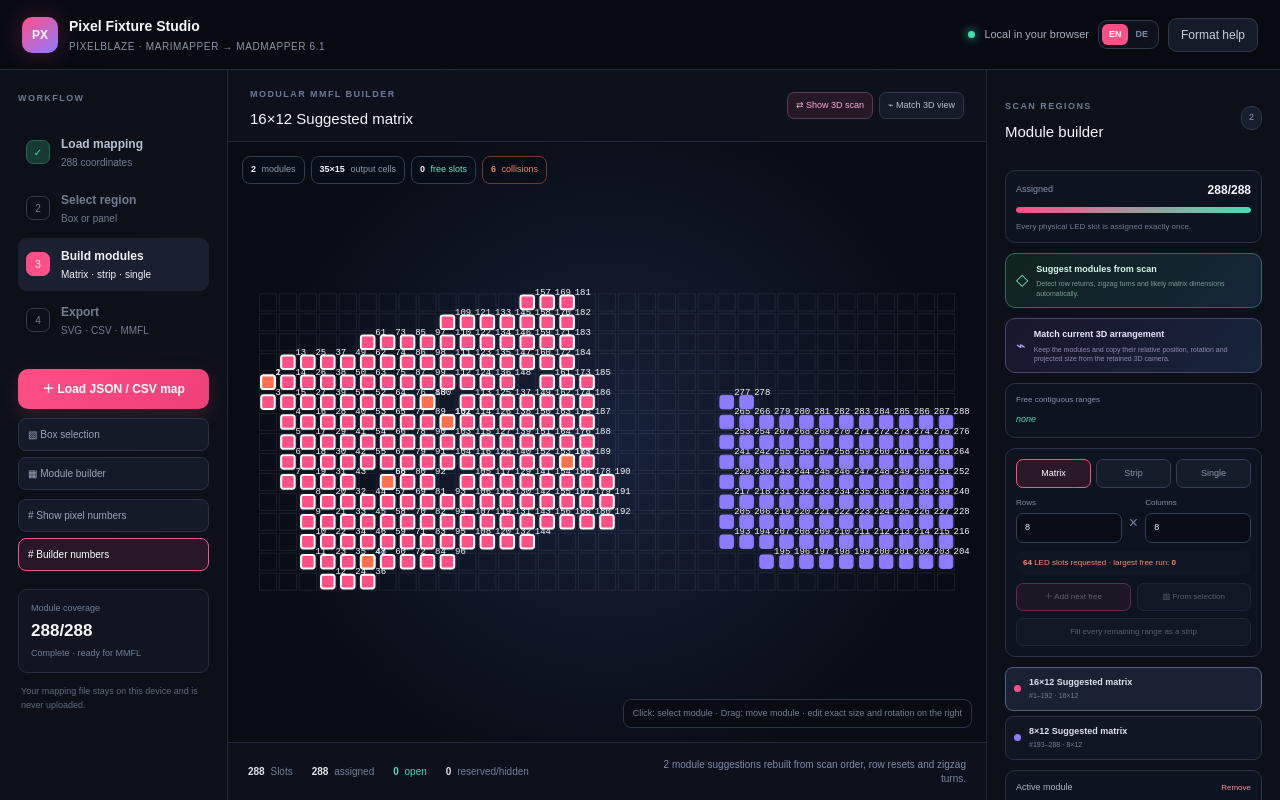
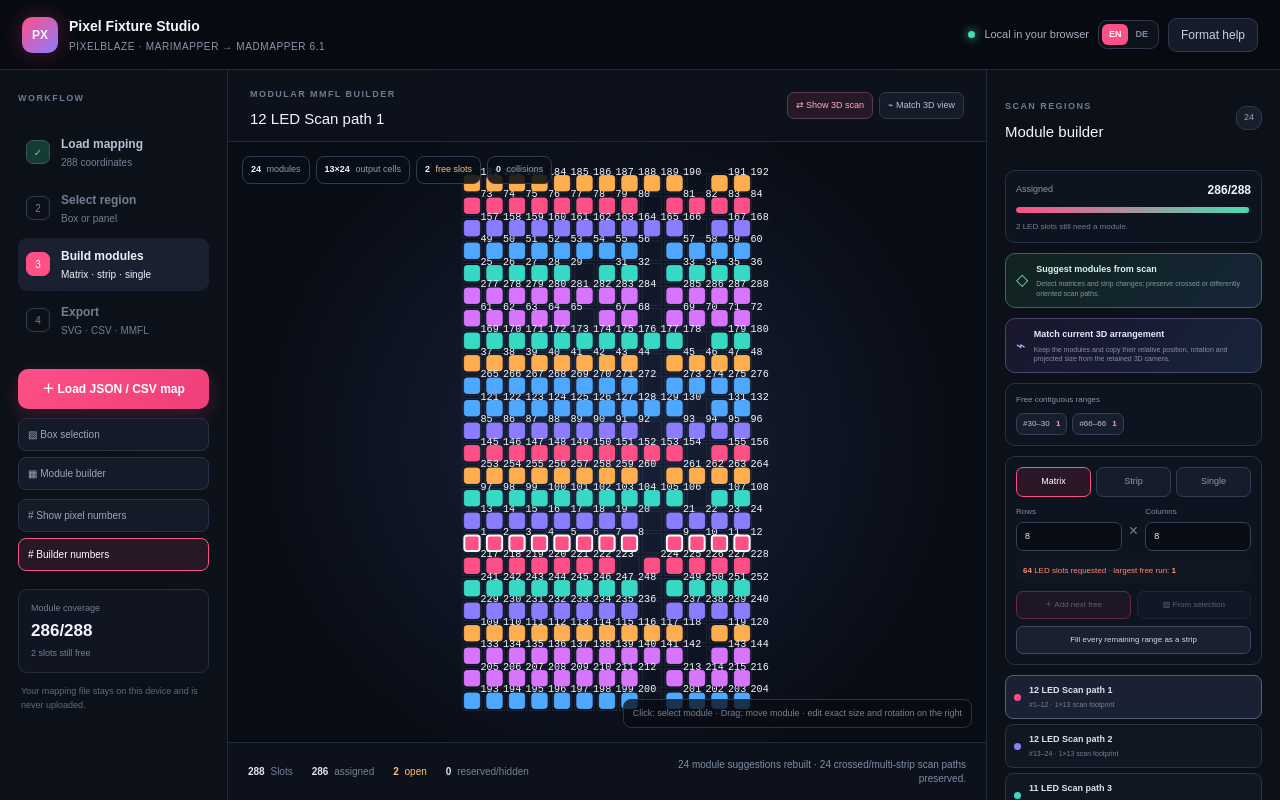
Before and after one commit to JimmyBlunt/pixel-fixture-studio, a Next.js app: page / in a window 1280 px wide. Both pictures are taken after a click on the button 1133 px from the left and 280 px from the top of the page. Built offline with nearby package versions, Linux system fonts and the light colour scheme.

Commit message:
Preserve crossed multi-strip scan paths

```diff
--- a/app/page.tsx
+++ b/app/page.tsx
@@ -7,9 +7,10 @@ type Language = 'en' | 'de';
 type MapPoint = { sourceIndex: number; xyz: Vec3; status: 'ok' | 'inferred' | 'manual' | 'placeholder' | 'outlier' };
 type PanelTransform = { rotation: number; scale: number; flipX: boolean; flipY: boolean };
 type Panel = { id: string; name: string; indices: number[]; color: string; enabled: boolean; transform: PanelTransform };
-type PixelModuleKind = 'matrix' | 'strip' | 'single';
+type PixelModuleKind = 'matrix' | 'strip' | 'single' | 'scan';
 type ModuleOrder = 'rows' | 'columns';
 type ModuleCorner = 'tl' | 'tr' | 'bl' | 'br';
+type ModuleSourceCell = { sourceIndex: number; row: number; column: number };
 type PixelModule = {
   id: string;
   name: string;
@@ -26,6 +27,7 @@ type PixelModule = {
   width: number;
   height: number;
   rotation: number;
+  sourceCells?: ModuleSourceCell[];
   hiddenIndices: number[];
   color: string;
 };
@@ -243,10 +245,11 @@ function modulo(value: number, divisor: number) {
 }
 
 function modulePixelCount(module: PixelModule) {
-  return Math.max(1, module.rows) * Math.max(1, module.columns);
+  return module.sourceCells?.length ?? Math.max(1, module.rows) * Math.max(1, module.columns);
 }
 
 function moduleIndices(module: PixelModule) {
+  if (module.sourceCells) return module.sourceCells.map(cell => cell.sourceIndex);
   return Array.from({ length: modulePixelCount(module) }, (_, offset) => module.startIndex + offset);
 }
 
@@ -290,15 +293,21 @@ function moduleLocalCell(module: PixelModule, offset: number) {
   return { row, column };
 }
 
+function moduleCellForSource(module: PixelModule, sourceIndex: number) {
+  return module.sourceCells?.find(cell => cell.sourceIndex === sourceIndex) ?? moduleLocalCell(module, sourceIndex - module.startIndex);
+}
+
 function moduleCells(module: PixelModule, channels: number): ModuleCell[] {
-  const count = modulePixelCount(module), hidden = new Set(module.hiddenIndices);
+  const hidden = new Set(module.hiddenIndices);
   const radians = module.rotation * Math.PI / 180, c = Math.cos(radians), s = Math.sin(radians);
-  return Array.from({ length: count }, (_, offset) => {
-    const { row, column } = moduleLocalCell(module, offset);
+  const assignments = module.sourceCells ?? Array.from({ length: modulePixelCount(module) }, (_, offset) => ({
+    sourceIndex: module.startIndex + offset,
+    ...moduleLocalCell(module, offset),
+  }));
+  return assignments.map(({ sourceIndex, row, column }) => {
     const localX = module.columns <= 1 ? module.width / 2 : column / (module.columns - 1) * module.width;
     const localY = module.rows <= 1 ? module.height / 2 : row / (module.rows - 1) * module.height;
     const dx = localX - module.width / 2, dy = localY - module.height / 2;
-    const sourceIndex = module.startIndex + offset;
     return {
       moduleId: module.id,
       sourceIndex,
@@ -332,8 +341,8 @@ function moduleGrid(modules: PixelModule[], channels: number) {
 }
 
 function makeModule(name: string, kind: PixelModuleKind, startIndex: number, rows: number, columns: number, position: number): PixelModule {
-  const safeRows = kind === 'matrix' ? Math.max(1, rows) : 1;
-  const safeColumns = kind === 'matrix' ? Math.max(1, columns) : kind === 'strip' ? Math.max(1, columns) : 1;
+  const safeRows = kind === 'matrix' || kind === 'scan' ? Math.max(1, rows) : 1;
+  const safeColumns = kind === 'matrix' || kind === 'scan' ? Math.max(1, columns) : kind === 'strip' ? Math.max(1, columns) : 1;
   return {
     id: `module-${Date.now()}-${Math.random().toString(36).slice(2, 7)}`,
     name,
@@ -356,6 +365,7 @@ function makeModule(name: string, kind: PixelModuleKind, startIndex: number, row
 }
 
 function detectModuleWiring(module: PixelModule, points: MapPoint[], panels: Panel[], pitch: number): PixelModule {
+  if (module.sourceCells) return { ...module, wiringDetected: true };
   const indices = moduleIndices(module).filter(index => points[index]);
   if (indices.length < 2) return { ...module, wiringDetected: false };
   const owner = panels.find(panel => indices.some(index => panel.indices.includes(index)));
@@ -403,10 +413,13 @@ function alignModulesToScanView(modules: PixelModule[], points: MapPoint[], came
   const projected = projectScanToCamera(points, camera);
   const safePitch = Math.max(pitch, .0001);
   const aligned = modules.map(module => {
+    // Crossed strands from one panel already share an exact scan-derived lattice. Aligning each
+    // strand independently to the camera would destroy that shared basis and create collisions.
+    if (module.sourceCells) return module;
     const cellPoints = moduleIndices(module).flatMap(sourceIndex => {
       const position = projected.get(sourceIndex);
       if (!position) return [];
-      const local = moduleLocalCell(module, sourceIndex - module.startIndex);
+      const local = moduleCellForSource(module, sourceIndex);
       return [{ sourceIndex, row: local.row, column: local.column, ...position }];
     });
     if (!cellPoints.length) return module;
@@ -454,6 +467,11 @@ function alignModulesToScanView(modules: PixelModule[], points: MapPoint[], came
     });
     let moved = false;
     for (let left = 0; left < separated.length; left++) for (let right = left + 1; right < separated.length; right++) {
+      // Scan-path modules may be interwoven on the same physical panel. Their bounding boxes
+      // overlap by design, so only separate modules when their actual rounded MMFL cells collide.
+      const leftKeys = new Set(moduleCells(separated[left], 3).map(cell => `${Math.round(cell.x)}:${Math.round(cell.y)}`));
+      const hasCellCollision = moduleCells(separated[right], 3).some(cell => leftKeys.has(`${Math.round(cell.x)}:${Math.round(cell.y)}`));
+      if (!hasCellCollision) continue;
       const overlapX = Math.min(bounds[left].maxX, bounds[right].maxX) - Math.max(bounds[left].minX, bounds[right].minX) + 2;
       const overlapY = Math.min(bounds[left].maxY, bounds[right].maxY) - Math.max(bounds[left].minY, bounds[right].minY) + 2;
       if (overlapX <= 0 || overlapY <= 0) continue;
@@ -474,6 +492,60 @@ function alignModulesToScanView(modules: PixelModule[], points: MapPoint[], came
   if (!cells.length) return aligned;
   const offsetX = 2 - Math.min(...cells.map(cell => cell.x)), offsetY = 2 - Math.min(...cells.map(cell => cell.y));
   return separated.map(module => ({ ...module, x: module.x + offsetX, y: module.y + offsetY }));
+}
+
+/**
+ * Snap a measured panel to its dominant square-grid axes while retaining empty cells. Using
+ * four-times-angle averaging makes horizontal and vertical strip travel reinforce each other,
+ * so crossed paths share one stable output grid instead of competing for a single zigzag model.
+ */
+function quantizePanelScanGrid(panel: Panel, points: MapPoint[], pitch: number) {
+  const projected = projectPanel(panel, points);
+  const byIndex = new Map(projected.map(point => [point.sourceIndex, point]));
+  let cosine = 0, sine = 0, support = 0;
+  const ordered = [...panel.indices].sort((a, b) => a - b);
+  for (let offset = 0; offset < ordered.length - 1; offset++) {
+    const firstIndex = ordered[offset], nextIndex = ordered[offset + 1];
+    if (nextIndex !== firstIndex + 1) continue;
+    const first = byIndex.get(firstIndex), next = byIndex.get(nextIndex);
+    if (!first || !next) continue;
+    const du = next.u - first.u, dv = next.v - first.v, length = Math.hypot(du, dv);
+    if (length < pitch * .35 || length > pitch * 1.7) continue;
+    const angle = Math.atan2(dv, du);
+    cosine += Math.cos(angle * 4); sine += Math.sin(angle * 4); support++;
+  }
+  const angle = support ? Math.atan2(sine, cosine) / 4 : 0;
+  const c = Math.cos(angle), s = Math.sin(angle);
+  // A small amount of breathing room prevents two noisy scans of adjacent LEDs rounding into
+  // the same MMFL cell. Real physical gaps remain visible because coordinates are not compacted.
+  const gridPitch = Math.max(pitch * .95, .0001);
+  const raw = projected.map(point => ({
+    sourceIndex: point.sourceIndex,
+    column: (point.u * c + point.v * s) / gridPitch,
+    row: (-point.u * s + point.v * c) / gridPitch,
+  }));
+  const minColumn = Math.min(...raw.map(cell => cell.column)), minRow = Math.min(...raw.map(cell => cell.row));
+  const occupied = new Set<string>(), cells = new Map<number, ModuleSourceCell>();
+  raw.sort((a, b) => a.sourceIndex - b.sourceIndex).forEach(cell => {
+    const targetColumn = cell.column - minColumn, targetRow = cell.row - minRow;
+    let column = Math.round(targetColumn), row = Math.round(targetRow);
+    if (occupied.has(`${column}:${row}`)) {
+      let best: { column: number; row: number; score: number } | null = null;
+      for (let radius = 1; radius <= 8 && !best; radius++) {
+        for (let dy = -radius; dy <= radius; dy++) for (let dx = -radius; dx <= radius; dx++) {
+          if (Math.max(Math.abs(dx), Math.abs(dy)) !== radius) continue;
+          const candidateColumn = column + dx, candidateRow = row + dy;
+          if (occupied.has(`${candidateColumn}:${candidateRow}`)) continue;
+          const score = (candidateColumn - targetColumn) ** 2 + (candidateRow - targetRow) ** 2;
+          if (!best || score < best.score) best = { column: candidateColumn, row: candidateRow, score };
+        }
+      }
+      if (best) ({ column, row } = best);
+    }
+    occupied.add(`${column}:${row}`);
+    cells.set(cell.sourceIndex, { sourceIndex: cell.sourceIndex, row, column });
+  });
+  return cells;
 }
 
 /**
@@ -501,7 +573,8 @@ function suggestModulesFromScan(points: MapPoint[], panels: Panel[], pitch: numb
   });
   runs.push({ first, last: points.length - 1, length: points.length - first });
 
-  const drafts: { first: number; count: number; rows: number; columns: number; zigzag: boolean; confidence: 'high' | 'medium' }[] = [];
+  type ModuleDraft = { first: number; count: number; rows: number; columns: number; zigzag: boolean; confidence: 'high' | 'medium'; sourceCells?: ModuleSourceCell[]; x?: number; y?: number };
+  const drafts: ModuleDraft[] = [];
   for (let offset = 0; offset < runs.length;) {
     const start = runs[offset];
     const resetDistances: number[] = [];
@@ -532,18 +605,62 @@ function suggestModulesFromScan(points: MapPoint[], panels: Panel[], pitch: numb
     offset++;
   }
 
+  // A very long jump inside one spatially connected panel is a cable/strip change, not a row
+  // return. Replace any forced rectangular draft for that panel with one scan-path module per
+  // physical strand. This supports crossed and differently oriented zigzag strips on one panel.
+  const ownerByIndex = new Map<number, Panel>();
+  panels.forEach(panel => panel.indices.forEach(index => ownerByIndex.set(index, panel)));
+  const strandBreaks = Array.from({ length: Math.max(0, points.length - 1) }, (_, index) => index).filter(index => {
+    const current = points[index], next = points[index + 1];
+    return current?.status === 'ok' && next?.status === 'ok'
+      && ownerByIndex.get(index)?.id === ownerByIndex.get(index + 1)?.id
+      && dist(current.xyz, next.xyz) > pitch * 8;
+  });
+  const multiPathPanels = new Set(strandBreaks.map(index => ownerByIndex.get(index)?.id).filter(Boolean));
+  const specialDrafts: ModuleDraft[] = [];
+  panels.filter(panel => multiPathPanels.has(panel.id)).forEach(panel => {
+    const indices = [...panel.indices].sort((a, b) => a - b);
+    if (!indices.length) return;
+    const first = indices[0], last = indices.at(-1)!;
+    const breaks = strandBreaks.filter(index => index >= first && index < last);
+    const grid = quantizePanelScanGrid(panel, points, pitch);
+    let segmentFirst = first;
+    [...breaks, last].forEach((boundary, boundaryIndex) => {
+      const segmentLast = boundaryIndex < breaks.length ? boundary : last;
+      const absoluteCells = Array.from({ length: segmentLast - segmentFirst + 1 }, (_, offset) => grid.get(segmentFirst + offset)).filter(Boolean) as ModuleSourceCell[];
+      if (absoluteCells.length) {
+        const minColumn = Math.min(...absoluteCells.map(cell => cell.column)), minRow = Math.min(...absoluteCells.map(cell => cell.row));
+        const sourceCells = absoluteCells.map(cell => ({ ...cell, column: cell.column - minColumn, row: cell.row - minRow }));
+        const columns = Math.max(...sourceCells.map(cell => cell.column)) + 1, rows = Math.max(...sourceCells.map(cell => cell.row)) + 1;
+        specialDrafts.push({ first: segmentFirst, count: sourceCells.length, rows, columns, zigzag: true, confidence: 'high', sourceCells, x: minColumn, y: minRow });
+      }
+      segmentFirst = boundary + 1;
+    });
+  });
+  if (specialDrafts.length) {
+    const covered = new Set(specialDrafts.flatMap(draft => draft.sourceCells!.map(cell => cell.sourceIndex)));
+    const retained = drafts.filter(draft => !Array.from({ length: draft.count }, (_, offset) => draft.first + offset).some(index => covered.has(index)));
+    drafts.splice(0, drafts.length, ...retained, ...specialDrafts);
+    drafts.sort((a, b) => a.first - b.first);
+  }
+
   const suggestions = drafts.map((draft, index) => {
-    const kind: PixelModuleKind = draft.rows > 1 ? 'matrix' : draft.columns > 1 ? 'strip' : 'single';
+    const kind: PixelModuleKind = draft.sourceCells ? 'scan' : draft.rows > 1 ? 'matrix' : draft.columns > 1 ? 'strip' : 'single';
     let module = makeModule(
-      draft.rows > 1 ? `${draft.rows}×${draft.columns} ${translated('en', 'Suggested matrix', 'Vorgeschlagene Matrix')}` : `${draft.columns} LED Suggested strip`,
+      draft.sourceCells ? `${draft.count} LED Scan path ${index + 1}` : draft.rows > 1 ? `${draft.rows}×${draft.columns} Suggested matrix` : `${draft.columns} LED Suggested strip`,
       kind,
       draft.first,
       draft.rows,
       draft.columns,
       index,
     );
-    module = detectModuleWiring(module, points, panels, pitch);
-    module = { ...module, zigzag: draft.zigzag, wiringDetected: draft.confidence === 'high' || module.wiringDetected };
+    module = draft.sourceCells ? { ...module, sourceCells: draft.sourceCells } : detectModuleWiring(module, points, panels, pitch);
+    module = {
+      ...module,
+      zigzag: draft.zigzag,
+      wiringDetected: draft.confidence === 'high' || module.wiringDetected,
+      ...(draft.sourceCells ? { x: draft.x ?? 0, y: draft.y ?? 0, width: Math.max(0, draft.columns - 1), height: Math.max(0, draft.rows - 1) } : {}),
+    };
     return module;
   });
   return alignModulesToScanView(suggestions, points, camera, pitch);
@@ -1457,7 +1574,7 @@ export default function Home() {
   const updateModule = (next: PixelModule) => {
     setModules(items => items.map(item => item.id === next.id ? {
       ...next,
-      startIndex: Math.max(0, Math.min(points.length - modulePixelCount(next), Math.trunc(next.startIndex))),
+      startIndex: next.sourceCells ? next.startIndex : Math.max(0, Math.min(points.length - modulePixelCount(next), Math.trunc(next.startIndex))),
       rows: Math.max(1, Math.trunc(next.rows)),
       columns: Math.max(1, Math.trunc(next.columns)),
       width: Math.max(0, next.width),
@@ -1517,7 +1634,11 @@ export default function Home() {
     setStageMode('builder');
     setSelection([]);
     setError('');
-    setMessage(t(`${suggestions.length} module suggestions rebuilt from scan order, row resets and zigzag turns.`, `${suggestions.length} Modulvorschläge aus Scan-Reihenfolge, Zeilenrücksprüngen und Zickzack-Wenden neu erstellt.`));
+    const scanPaths = suggestions.filter(module => module.sourceCells).length;
+    setMessage(t(
+      `${suggestions.length} module suggestions rebuilt${scanPaths ? ` · ${scanPaths} crossed/multi-strip scan paths preserved` : ''}.`,
+      `${suggestions.length} Modulvorschläge neu erstellt${scanPaths ? ` · ${scanPaths} gekreuzte/mehrteilige Scan-Pfade beibehalten` : ''}.`,
+    ));
   };
   const alignModulesToCurrentScanView = () => {
     const aligned = alignModulesToScanView(modules, points, mapCamera, pitch);
@@ -1777,7 +1898,7 @@ export default function Home() {
               <div className="coverage-bar"><i style={{ width: `${points.length ? assignedCount / points.length * 100 : 0}%` }} /></div>
               <small>{unassignedCount ? t(`${unassignedCount} LED slots still need a module.`, `${unassignedCount} LED-Slots benötigen noch ein Modul.`) : t('Every physical LED slot is assigned exactly once.', 'Jeder physische LED-Slot ist genau einmal zugewiesen.')}</small>
             </div>
-            <button className="auto-draft-button" onClick={rebuildModuleSuggestions}>◇ <span><strong>{t('Suggest modules from scan', 'Module aus Scan vorschlagen')}</strong><small>{t('Detect row returns, zigzag turns and likely matrix dimensions automatically.', 'Zeilenrücksprünge, Zickzack-Wenden und wahrscheinliche Matrixmaße automatisch erkennen.')}</small></span></button>
+            <button className="auto-draft-button" onClick={rebuildModuleSuggestions}>◇ <span><strong>{t('Suggest modules from scan', 'Module aus Scan vorschlagen')}</strong><small>{t('Detect matrices and strip changes; preserve crossed or differently oriented scan paths.', 'Matrizen und Strangwechsel erkennen; gekreuzte oder unterschiedlich ausgerichtete Scan-Pfade beibehalten.')}</small></span></button>
             <button className="auto-draft-button scan-layout-button" disabled={!modules.length} onClick={alignModulesToCurrentScanView}>⌁ <span><strong>{t('Match current 3D arrangement', 'Aktuelle 3D-Anordnung übernehmen')}</strong><small>{t('Keep the modules and copy their relative position, rotation and projected size from the retained 3D camera.', 'Module beibehalten und relative Position, Rotation sowie projizierte Größe aus der gespeicherten 3D-Kamera übernehmen.')}</small></span></button>
             <div className="free-ranges"><span>{t('Free contiguous ranges', 'Freie zusammenhängende Bereiche')}</span><div>{freeRanges.length ? freeRanges.map(range => <button key={range.first} onClick={() => { setSelection([range.first]); setStageMode('3d'); }}>{`#${range.first + 1}–${range.last + 1}`} <b>{range.last - range.first + 1}</b></button>) : <em>{t('none', 'keine')}</em>}</div></div>
             <div className="module-create">
@@ -1792,14 +1913,16 @@ export default function Home() {
               {selectionStart >= 0 && <small className="selection-capacity">#{selectionStart + 1}: {selectionFreeCapacity} {t('consecutive free slots available', 'aufeinanderfolgende freie Slots verfügbar')}</small>}
               <button className="fill-free" disabled={!freeRanges.length} onClick={fillFreeAsStrips}>{t('Fill every remaining range as a strip', 'Alle restlichen Bereiche als Streifen füllen')}</button>
             </div>
-            <div className="module-list">{modules.map(module => <button className={module.id === activeModule?.id ? 'active' : ''} key={module.id} onClick={() => { setActiveModuleId(module.id); setStageMode('builder'); }}><i style={{ background: module.color }} /><span><strong>{module.name}</strong><small>#{module.startIndex + 1}–{module.startIndex + modulePixelCount(module)} · {module.rows}×{module.columns}{module.hiddenIndices.length ? ` · ${module.hiddenIndices.length} ${t('hidden', 'ausgeblendet')}` : ''}</small></span></button>)}</div>
+            <div className="module-list">{modules.map(module => <button className={module.id === activeModule?.id ? 'active' : ''} key={module.id} onClick={() => { setActiveModuleId(module.id); setStageMode('builder'); }}><i style={{ background: module.color }} /><span><strong>{module.name}</strong><small>#{module.startIndex + 1}–{module.startIndex + modulePixelCount(module)} · {module.sourceCells ? t(`${module.rows}×${module.columns} scan footprint`, `${module.rows}×${module.columns} Scan-Grundfläche`) : `${module.rows}×${module.columns}`}{module.hiddenIndices.length ? ` · ${module.hiddenIndices.length} ${t('hidden', 'ausgeblendet')}` : ''}</small></span></button>)}</div>
             {activeModule && <div className="module-editor">
               <div className="module-editor-title"><span>{t('Active module', 'Aktives Modul')}</span><button onClick={() => removeModule(activeModule.id)}>{t('Remove', 'Entfernen')}</button></div>
               <label>{t('Name', 'Name')}<input value={activeModule.name} onChange={event => updateModule({ ...activeModule, name: event.target.value })} /></label>
-              <div className="module-meta"><span>{t('Assigned range', 'Zugewiesener Bereich')} <b>#{activeModule.startIndex + 1}–{activeModule.startIndex + modulePixelCount(activeModule)}</b></span><span>{activeModule.wiringDetected ? t('scan-assisted', 'scan-unterstützt') : t('manual wiring', 'manuelle Verdrahtung')}</span></div>
-              <div className="module-grid-fields"><label>{t('Flow', 'Verlauf')}<select value={activeModule.order} onChange={event => updateModule({ ...activeModule, order: event.target.value as ModuleOrder, wiringDetected: false })}><option value="rows">{t('Rows first', 'Zeilen zuerst')}</option><option value="columns">{t('Columns first', 'Spalten zuerst')}</option></select></label><label>{t('Start corner', 'Startecke')}<select value={activeModule.startCorner} onChange={event => updateModule({ ...activeModule, startCorner: event.target.value as ModuleCorner, wiringDetected: false })}><option value="tl">↖ TL</option><option value="tr">↗ TR</option><option value="bl">↙ BL</option><option value="br">↘ BR</option></select></label></div>
-              <label className="check-row"><input type="checkbox" checked={activeModule.zigzag} onChange={event => updateModule({ ...activeModule, zigzag: event.target.checked, wiringDetected: false })} /> {t('Zigzag / serpentine wiring', 'Zickzack-/Serpentinen-Verdrahtung')}</label>
-              <button className="detect-wiring" onClick={redetectWiring}>◇ {t('Detect wiring from scan', 'Verdrahtung aus Scan erkennen')}</button>
+              <div className="module-meta"><span>{t('Assigned range', 'Zugewiesener Bereich')} <b>#{activeModule.startIndex + 1}–{activeModule.startIndex + modulePixelCount(activeModule)}</b></span><span>{activeModule.sourceCells ? t('measured scan path', 'gemessener Scan-Pfad') : activeModule.wiringDetected ? t('scan-assisted', 'scan-unterstützt') : t('manual wiring', 'manuelle Verdrahtung')}</span></div>
+              {activeModule.sourceCells ? <p className="single-note">{t('This strand keeps every measured LED position, including crossings, direction changes and intentionally empty grid cells.', 'Dieser Strang behält jede gemessene LED-Position bei – einschließlich Kreuzungen, Richtungswechseln und absichtlich leeren Rasterzellen.')}</p> : <>
+                <div className="module-grid-fields"><label>{t('Flow', 'Verlauf')}<select value={activeModule.order} onChange={event => updateModule({ ...activeModule, order: event.target.value as ModuleOrder, wiringDetected: false })}><option value="rows">{t('Rows first', 'Zeilen zuerst')}</option><option value="columns">{t('Columns first', 'Spalten zuerst')}</option></select></label><label>{t('Start corner', 'Startecke')}<select value={activeModule.startCorner} onChange={event => updateModule({ ...activeModule, startCorner: event.target.value as ModuleCorner, wiringDetected: false })}><option value="tl">↖ TL</option><option value="tr">↗ TR</option><option value="bl">↙ BL</option><option value="br">↘ BR</option></select></label></div>
+                <label className="check-row"><input type="checkbox" checked={activeModule.zigzag} onChange={event => updateModule({ ...activeModule, zigzag: event.target.checked, wiringDetected: false })} /> {t('Zigzag / serpentine wiring', 'Zickzack-/Serpentinen-Verdrahtung')}</label>
+                <button className="detect-wiring" onClick={redetectWiring}>◇ {t('Detect wiring from scan', 'Verdrahtung aus Scan erkennen')}</button>
+              </>}
               <div className="geometry-title">{t('Physical placement before MMFL grid', 'Physische Platzierung vor dem MMFL-Raster')}</div>
               <div className="geometry-grid">{([
                 ['X', 'x', .1], ['Y', 'y', .1], [t('Width', 'Breite'), 'width', .1], [t('Height', 'Höhe'), 'height', .1], [t('Rotation', 'Rotation'), 'rotation', 1],
```
